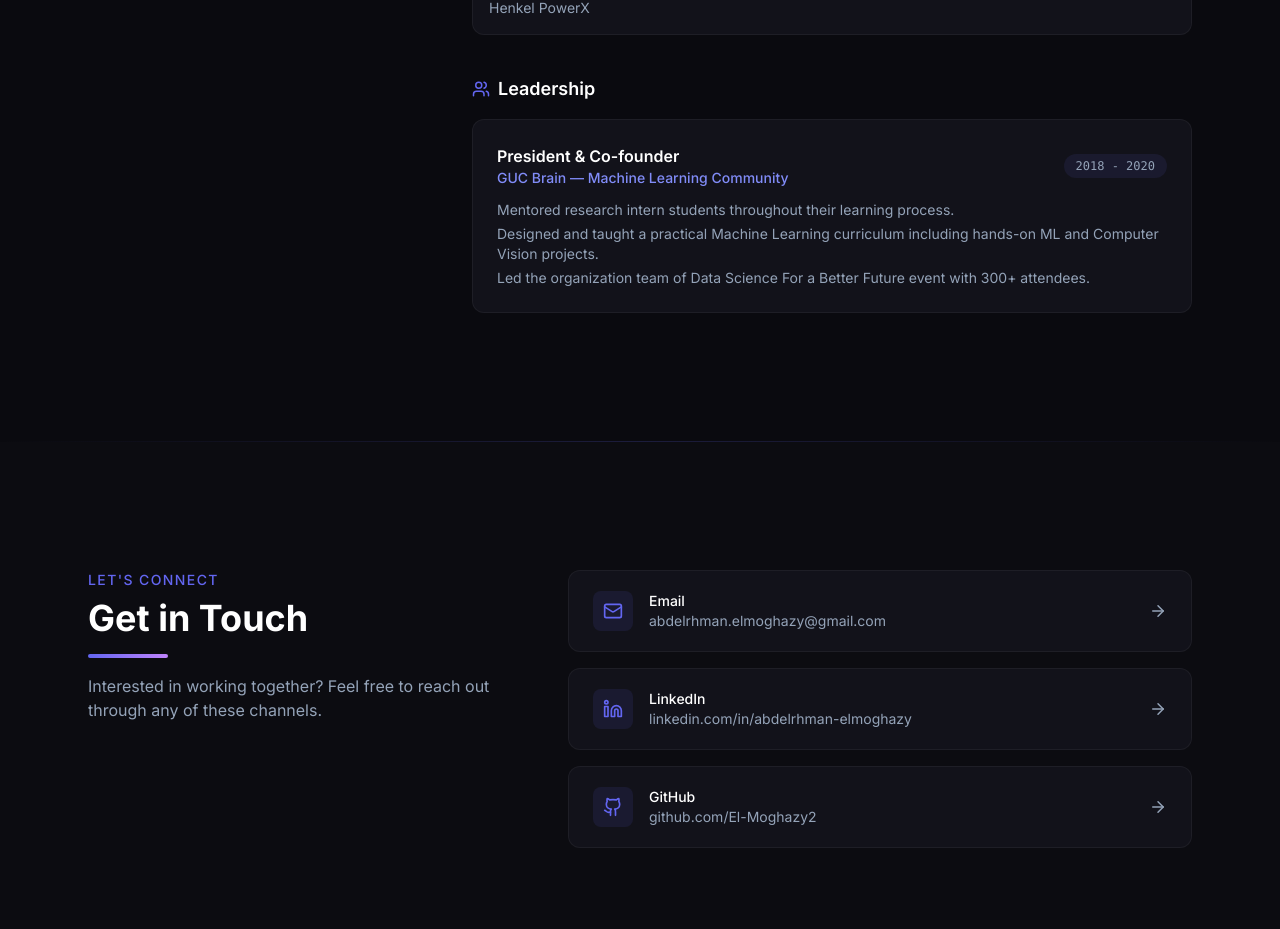
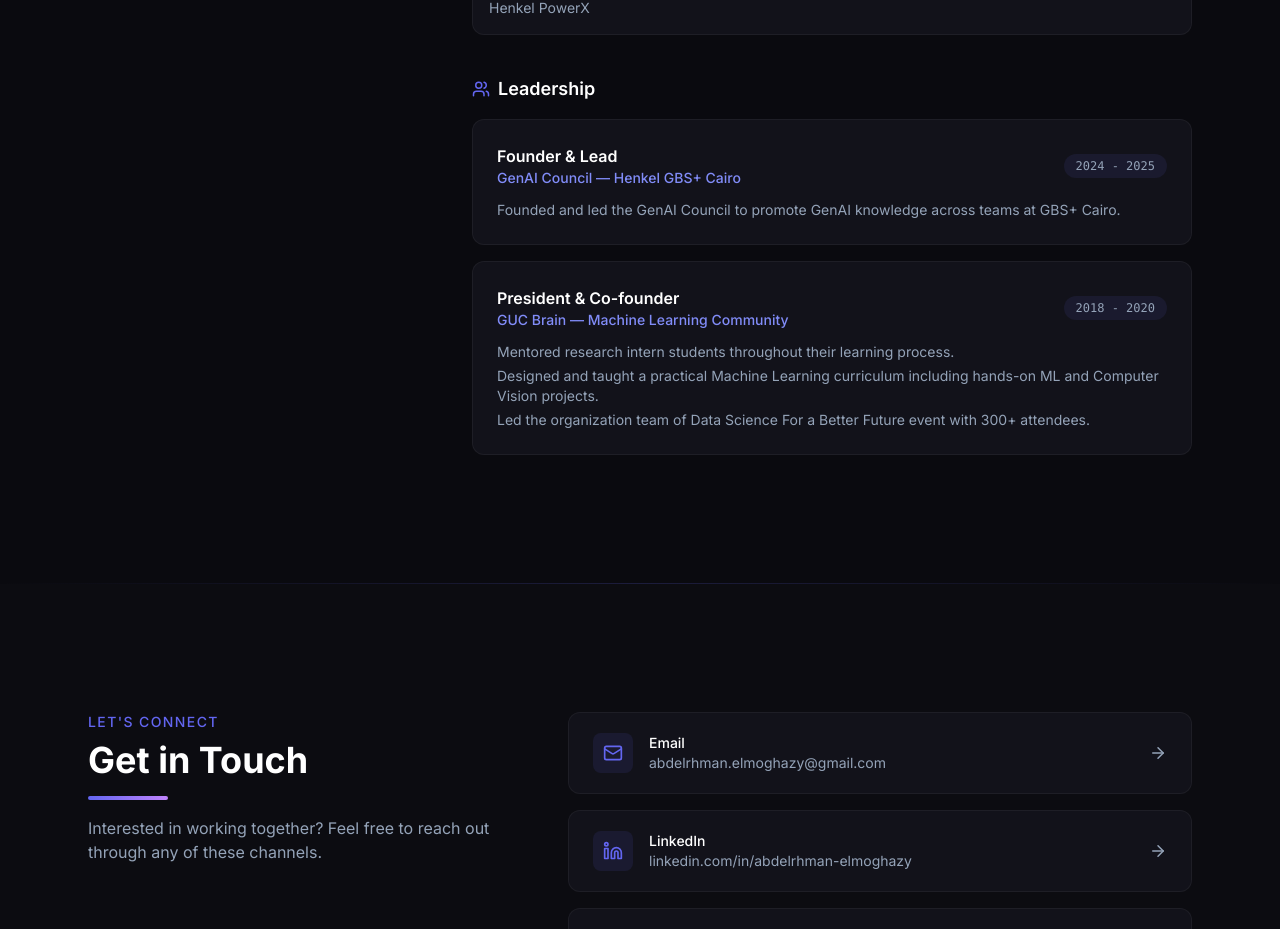
Before and after one commit to El-Moghazy2/portfolio, a React (Vite) app: page / in a window 1280 px wide. Shown: the part 5573-6502 px from the top of the page. Built offline with nearby package versions, Linux system fonts and the light colour scheme; the HTML template or start-up script is replaced by a standard one.

Commit message:
Add GenAI Council to Leadership section

```diff
--- a/src/data/volunteering.ts
+++ b/src/data/volunteering.ts
@@ -21,6 +21,14 @@ export const talks: Talk[] = [
 
 export const leadership: Leadership[] = [
   {
+    role: "Founder & Lead",
+    organization: "GenAI Council — Henkel GBS+ Cairo",
+    period: "2024 - 2025",
+    bullets: [
+      "Founded and led the GenAI Council to promote GenAI knowledge across teams at GBS+ Cairo.",
+    ],
+  },
+  {
     role: "President & Co-founder",
     organization: "GUC Brain — Machine Learning Community",
     period: "2018 - 2020",
```
